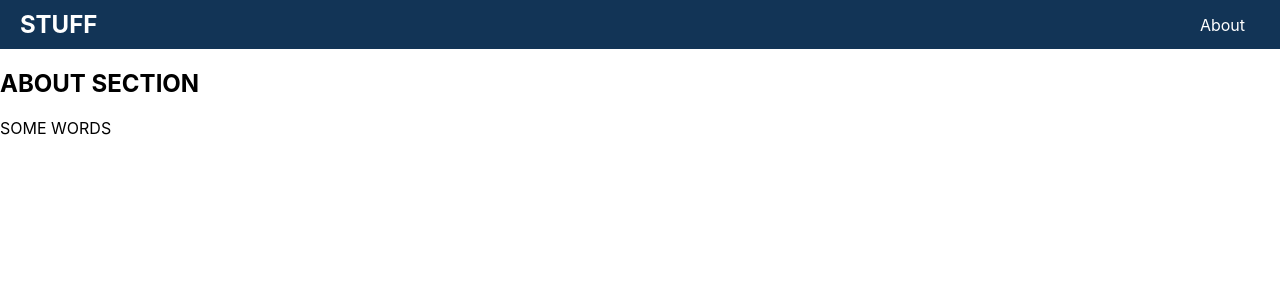
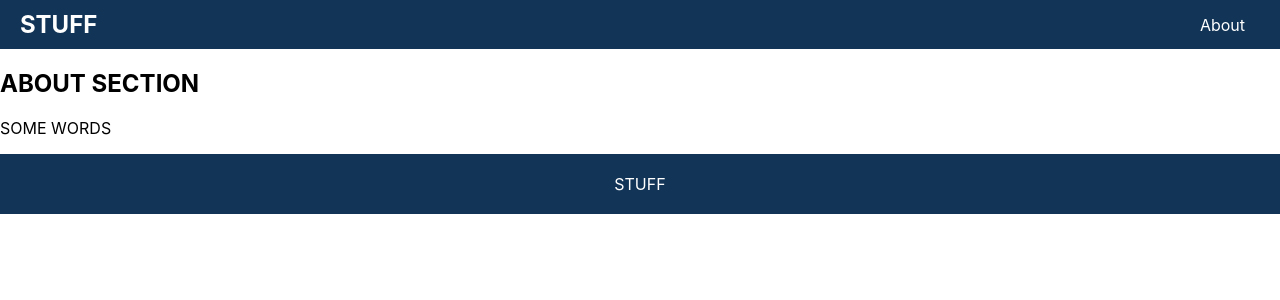
Before and after one commit to RiyanMak/Area-Calculator, a React (Create React App) app in the folder my-app/: page / in a window 1280 px wide. Shown: the top 300 px of the page. Built offline with nearby package versions, Linux system fonts and the light colour scheme.

Commit message:
feat: create footer

```diff
--- a/my-app/src/App.tsx
+++ b/my-app/src/App.tsx
@@ -3,6 +3,7 @@
 import About from './components/About';
 import './App.css';
 import Header from './components/Header';
+import Footer from './components/Footer';
 
 const App: React.FC = () => {
   return (
@@ -11,6 +12,7 @@
       <main>
         <About />
       </main>
+      <Footer />
     </div>
   );
 }
--- /dev/null
+++ b/my-app/src/components/Footer.css
@@ -0,0 +1,10 @@
+.footer {
+    background-color: #123456;
+    color: white;
+    text-align: center;
+    padding: 20px 0;
+  }
+
+  .footer p {
+    margin: 0;
+  }
--- /dev/null
+++ b/my-app/src/components/Footer.tsx
@@ -0,0 +1,13 @@
+import React from 'react';
+import './Footer.css'; // Importing CSS
+
+const Footer: React.FC = () => {
+  return (
+    <footer className="footer">
+      <p>STUFF</p>
+      {/* STUFF */}
+    </footer>
+  );
+};
+
+export default Footer;
```
